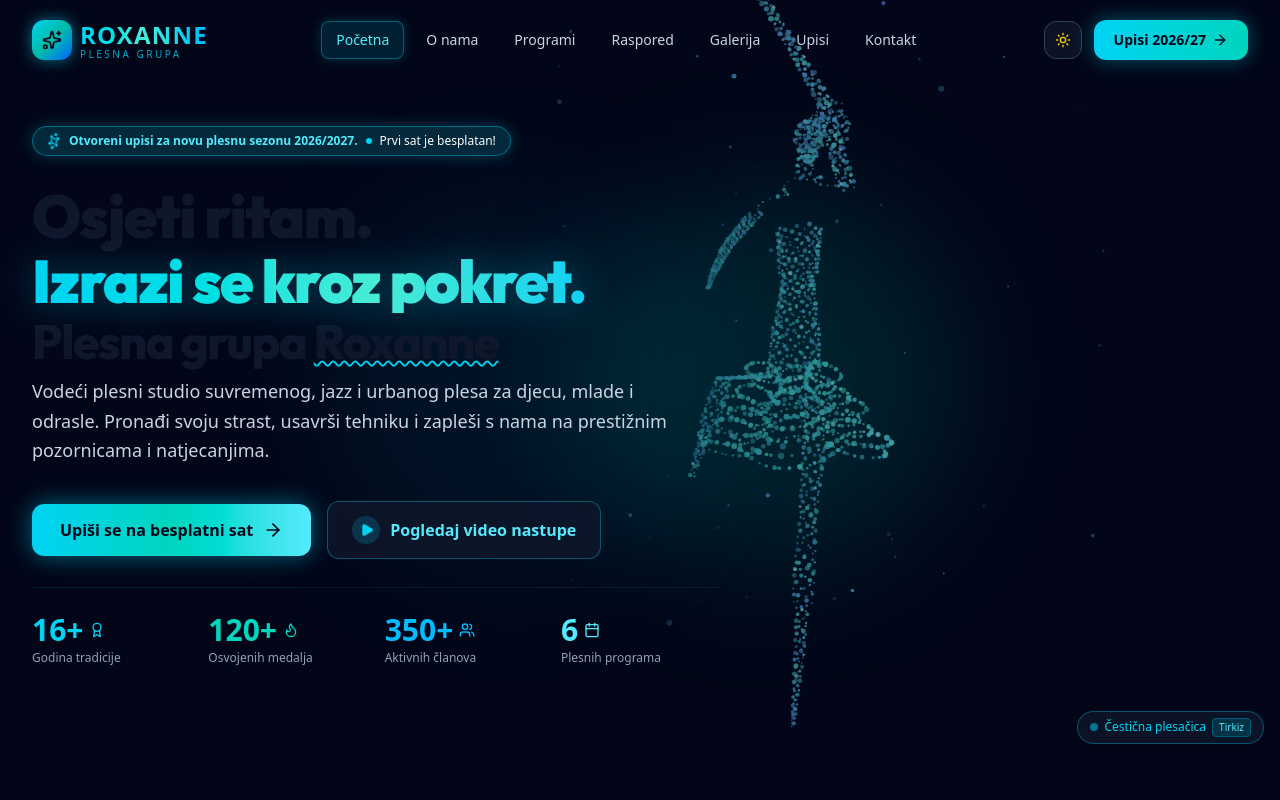
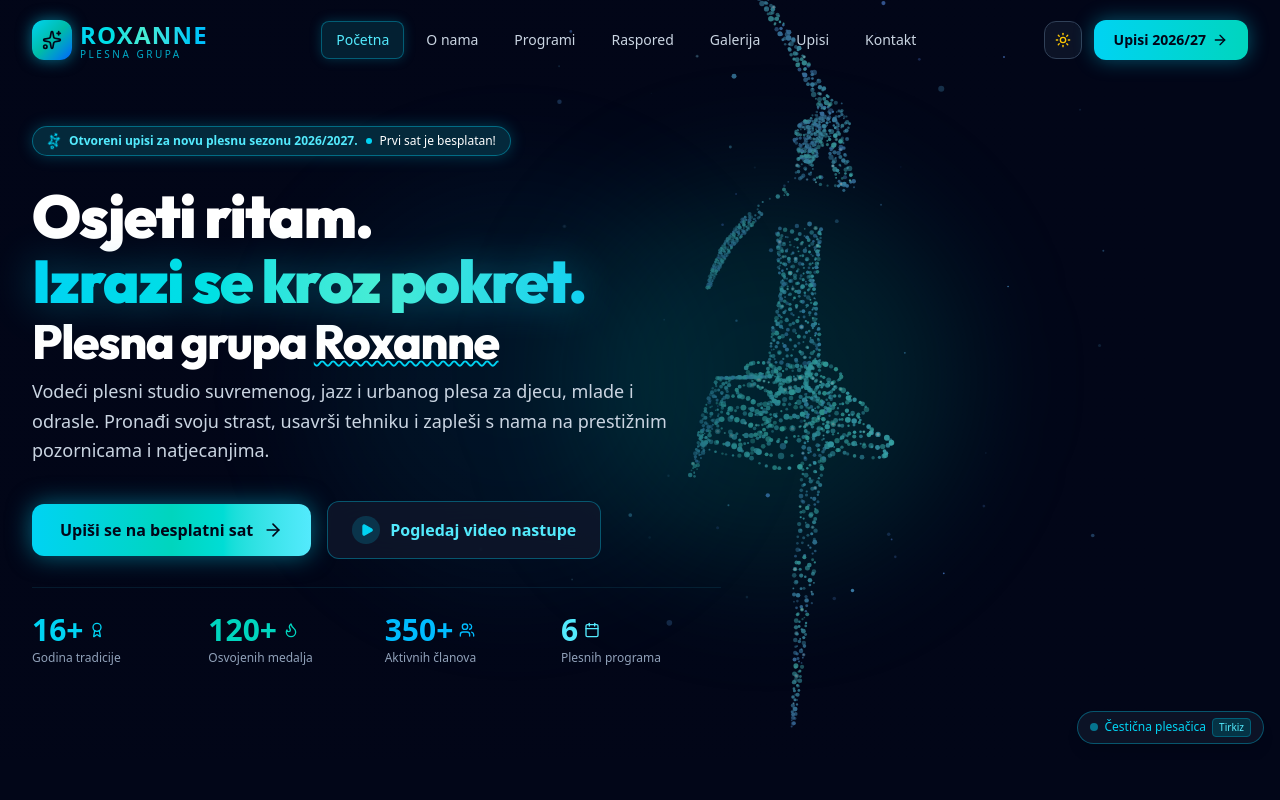
Before and after one commit to roxanne26042006/roxanne, a React (Vite) app: page / in a window 1280 px wide. Shown: the top 800 px of the page. Built offline with nearby package versions, Linux system fonts and the light colour scheme.

Commit message:
Ažuriranje stranice i boja.

```diff
--- a/src/components/Hero.tsx
+++ b/src/components/Hero.tsx
@@ -46,16 +46,22 @@ export const Hero: React.FC<HeroProps> = ({
             {/* Main Title */}
             <div className="space-y-3">
               <h1 className="text-4xl sm:text-5xl lg:text-6xl font-black tracking-tight leading-[1.08] font-heading">
-                <span className="block text-slate-900 dark:text-white">Osjeti ritam.</span>
+                {/* Ovdje smo promijenili text-slate-900 u text-white */}
+                <span className="block text-white">Osjeti ritam.</span>
+
                 <span className="block bg-gradient-to-r from-cyan-400 via-teal-300 to-sky-400 bg-clip-text text-transparent drop-shadow-[0_0_20px_rgba(6,182,212,0.4)]">
                   Izrazi se kroz pokret.
                 </span>
-                <span className="block text-slate-900 dark:text-white text-3xl sm:text-4xl lg:text-5xl font-extrabold mt-1">
+
+                {/* Ovdje smo također promijenili text-slate-900 u text-white */}
+                <span className="block text-white text-3xl sm:text-4xl lg:text-5xl font-extrabold mt-1">
                   Plesna grupa <span className="underline decoration-cyan-400 decoration-wavy decoration-2">Roxanne</span>
                 </span>
               </h1>
+
+              {/* Ovdje smo promijenili text-slate-700 u text-slate-200 za bolju vidljivost opisa */}
               <p className={`text-base sm:text-lg max-w-2xl font-normal leading-relaxed ${
-                isDarkMode ? 'text-slate-300' : 'text-slate-700'
+                isDarkMode ? 'text-slate-300' : 'text-slate-200'
               }`}>
                 Vodeći plesni studio suvremenog, jazz i urbanog plesa za djecu, mlade i odrasle.
                 Pronađi svoju strast, usavrši tehniku i zapleši s nama na prestižnim pozornicama i natjecanjima.
```
